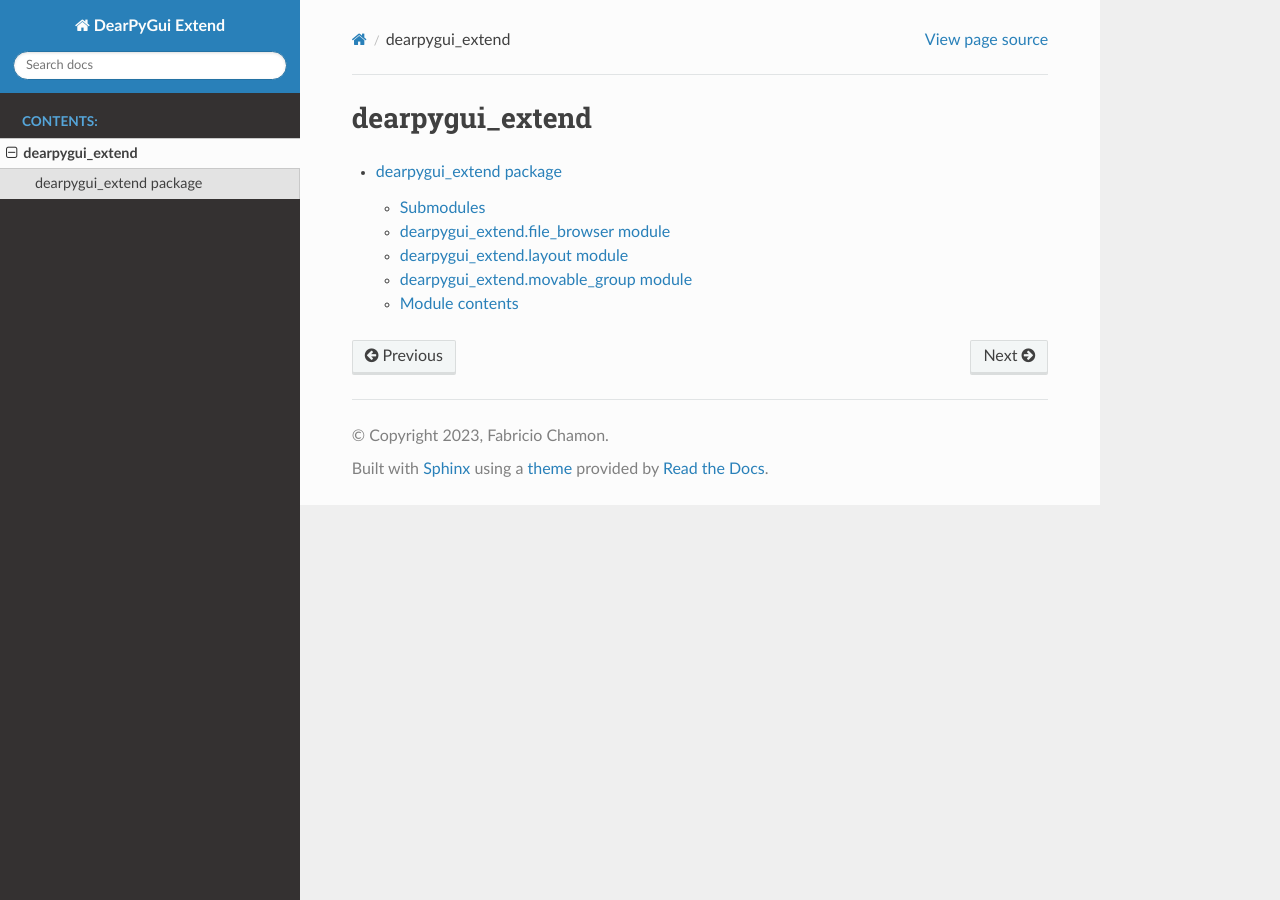
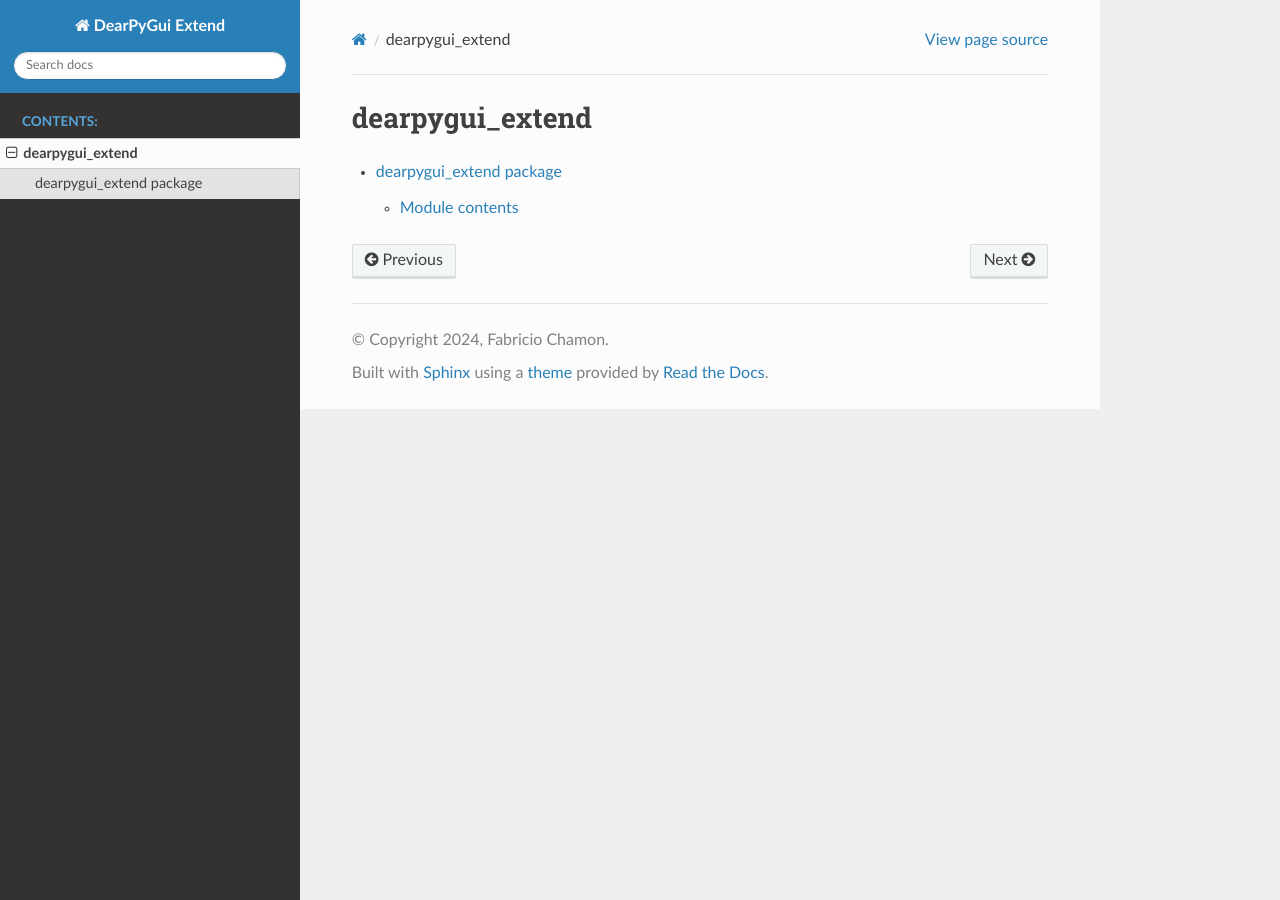
Before and after one commit to fabriciochamon/DearPyGui_Extend, a Sphinx documentation site: the page built from docs/modules.rst, in a window 1280 px wide. Built offline with Sphinx 7.4.7 and the Read the Docs theme 3.1.0, drawn with Linux system fonts in a browser that asks for light colours.

Commit message:
updated documentation

```diff
--- a/dearpygui_extend/__init__.py
+++ b/dearpygui_extend/__init__.py
@@ -34,7 +34,7 @@ def add_file_browser(**kwargs):
 	"""
 	A custom file browser with support for collapsed file sequences and extended functionality.
 
-	:param str tag: Unique id for the filebrowser instance (if ommited, will be created automatically based on uuid. Otherwise user is expected to handle clashing tags)
+	:param str tag: Unique id for the filebrowser instance (if omitted, will be created automatically based on uuid. Otherwise user is expected to handle clashing tags)
 	:param str|tuple|list label: Label shown at window title and button widget (if "show_as_window" == True). Can be defined separately as a tuple/list of length 2: ('label on button', 'label on filebrowser window'). Accepts constants: file_browser.ICON_FILE, file_browser.ICON_FILES, file_browser.ICON_FOLDER to show built-in icons as an image button instead of a label.
 	:param int width: Item width
 	:param int height: Item height
@@ -64,7 +64,7 @@ def add_file_browser(**kwargs):
 	:param callable callback: Callback executed when OK/Cancel buttons are pressed (if "show_ok_cancel==True"). Args "sender"(int), "files"(list) and "cancel_pressed"(bool) are available.
 	:param callable selection_callback: Callback executed when user selects files/folders inside the browser. Args "sender"(int), "files"(list) are available.
 
-	:returns: A FileBrowser object. You can access the "root" class attribute to refer to the top most dpg item of the FileBrowser.
+	:returns: A FileBrowser object. You can access the "tag" class attribute to refer to the newly created FileBrowser instance.
 	"""
 	return FileBrowser(**kwargs)
 
@@ -89,7 +89,7 @@ def add_layout(layout, **kwargs):
 		- halign: horizontal alignment mode  (left | center | right)
 		- valign: vertical alignment mode    (top  | center | bottom)
 
-		*If defined, global layout alignment options will be used for all columns. (Any column can override this value with its own alignment parms).
+		important: If defined, global layout alignment options will be used for all columns. (Any column can override this value with its own alignment parms).
 
 	ROW - a row item. Accepts 1 positional parameter:
 		- size: row height as a normalized 0-1 value. (If omitted, remaining height will be automatically distributed between all the rows without this parm)
--- a/docs/conf.py
+++ b/docs/conf.py
@@ -19,11 +19,11 @@ sys.path.insert(0, os.path.abspath('../venv/lib/python3.10/site-packages/'))
 # -- Project information -----------------------------------------------------
 
 project = 'DearPyGui Extend'
-copyright = '2023, Fabricio Chamon'
+copyright = '2024, Fabricio Chamon'
 author = 'Fabricio Chamon'
 
 # The full version, including alpha/beta/rc tags
-release = '0.0.1'
+release = '0.1.5'
 
 
 # -- General configuration ---------------------------------------------------
--- a/docs/dearpygui_extend.rst
+++ b/docs/dearpygui_extend.rst
@@ -1,34 +1,9 @@
 dearpygui\_extend package
 =========================
 
-Submodules
-----------
-
-dearpygui\_extend.file\_browser module
---------------------------------------
-
-.. automodule:: dearpygui_extend.file_browser
-   :members:
-   :show-inheritance:
-
-dearpygui\_extend.layout module
--------------------------------
-
-.. automodule:: dearpygui_extend.layout
-   :members:
-   :show-inheritance:
-.. image:: layout.png
-
-dearpygui\_extend.movable\_group module
----------------------------------------
-
-.. automodule:: dearpygui_extend.movable_group
-   :members:
-   :show-inheritance:
-
 Module contents
 ---------------
-
+.. image:: layout.png
 .. automodule:: dearpygui_extend
    :members:
    :undoc-members:
--- a/requirements.txt
+++ b/requirements.txt
@@ -1,3 +1,3 @@
 dearpygui>=1.9.1
 Fileseq>=1.15.2
-future==0.18.3
+future>=0.18.3
--- a/setup.py
+++ b/setup.py
@@ -2,12 +2,12 @@ from setuptools import setup, find_packages
 
 setup(
     name="dearpygui_extend",
-    version="0.1.4",
+    version="0.1.5",
     packages=['dearpygui_extend'],
     install_requires=[
         'dearpygui>=1.9.1',
         'Fileseq>=1.15.2',
-        'future==0.18.3',
+        'future>=0.18.3',
     ],
     entry_points={
         "console_scripts": [
```
